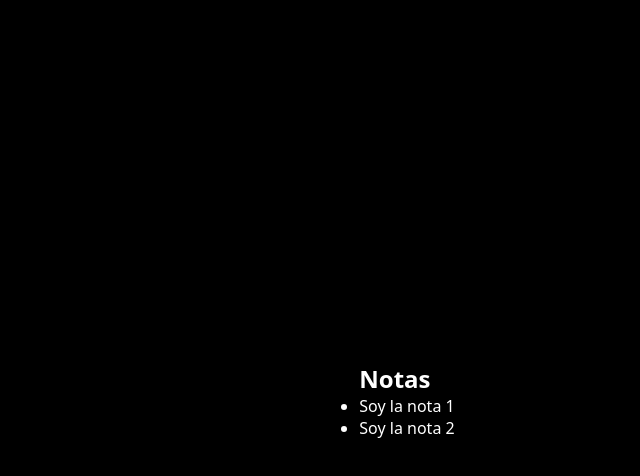
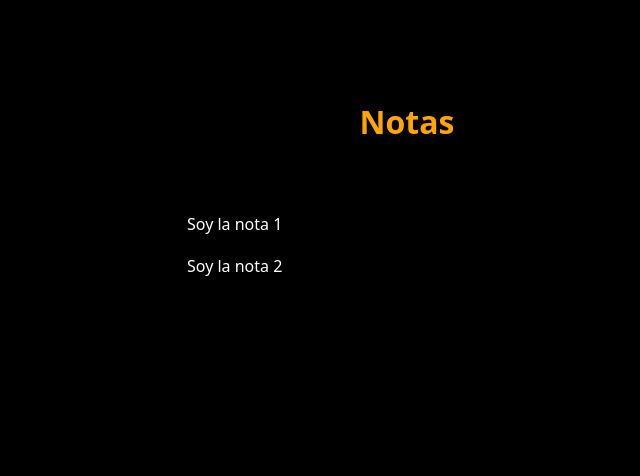
Before and after one commit to Isaac-9026/React-tareas, a React (Vite) app in the folder LISTA_DE_TAREAS/: page / in a window 1280 px wide. Shown: the top 476 px of the page, without its empty margins (233-873 px from the left). Built offline with nearby package versions, Linux system fonts and the light colour scheme.

Commit message:
feat(ui): Estilos en React

```diff
--- a/LISTA_DE_TAREAS/src/App.css
+++ /dev/null
@@ -1,4 +0,0 @@
-.titulo{
-  text-align: center;
-  font-size: 4em;
-}
--- a/LISTA_DE_TAREAS/src/App.jsx
+++ b/LISTA_DE_TAREAS/src/App.jsx
@@ -1,4 +1,4 @@
-import './App.css';
+import './index.css';
 import TodoApp from "./components/TodoApp";
 import { useState } from 'react';
 
--- a/LISTA_DE_TAREAS/src/components/TodoApp.jsx
+++ b/LISTA_DE_TAREAS/src/components/TodoApp.jsx
@@ -1,3 +1,4 @@
+import styles from "./TodoApp.module.css";
 import { useState } from "react";
 
 function TodoApp () {
@@ -16,9 +17,9 @@ function TodoApp () {
 
     return (
         <>
-            <h1>Notas</h1>
-            <ul>
-              {notas.map((nota) => <li key={nota.id}>{nota.text}</li>)}
+            <h1 className={styles.titulo}>Notas</h1>
+            <ul className={styles.notelist}>
+              {notas.map((nota) => <li className={styles.noteItem} key={nota.id}>{nota.text}</li>)}
             </ul>
 
         </>
--- /dev/null
+++ b/LISTA_DE_TAREAS/src/components/TodoApp.module.css
@@ -0,0 +1,18 @@
+.titulo{
+    font-size: 2rem;
+    color: orange;
+    margin-bottom: 40px;
+    text-align: center;
+}
+
+.notelist {
+    list-style: none;
+    padding: 20px;
+    margin: 0;
+}
+
+.noteItem {
+    display: flex;
+    align-items: center;
+    padding: 10px;
+}
--- a/LISTA_DE_TAREAS/src/index.css
+++ b/LISTA_DE_TAREAS/src/index.css
@@ -8,9 +8,8 @@ body{
   background-color: black;
   color: #fff;
   font-family: system-ui;
-  display: grid;
-  place-content: center;
   height: 100dvh;
+  padding: 0 15px;
 }
 
 button {
@@ -20,3 +19,9 @@ button {
   margin-right: 10px;
   cursor: pointer;
 }
+
+.containerTodoApp {
+  width: 100%;
+  max-width: 500px;
+  margin: 100px auto 0 auto;
+}
```
